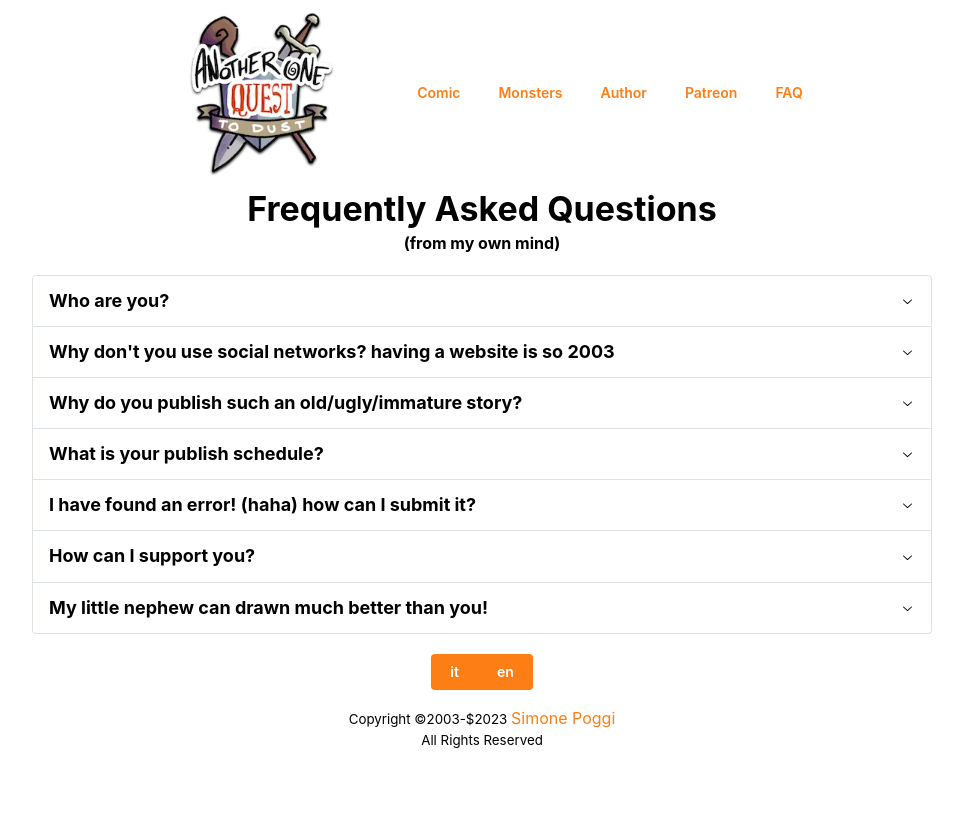
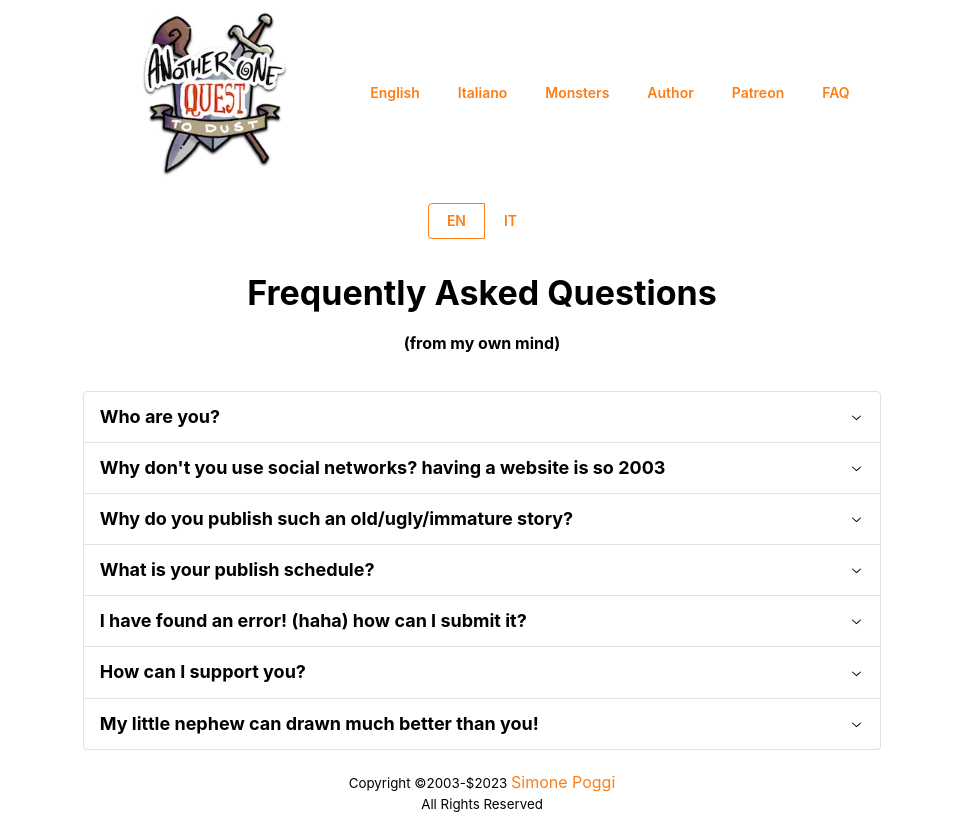
Before and after one commit to motocarota/aoqtd.com, a Next.js app: page /faq in a window 1280 px wide. Shown: the whole page, without its empty margins (158-1121 px from the left). Before the commit the page ends 800 px from the top, so only its background shows below. Built offline with nearby package versions, Linux system fonts and the light colour scheme.

Commit message:
cool stuff
Former-commit-id: 88d8bd6fe630e235871430eee1967528bde9fdf5 [formerly ecab6e8c0e1412d5856145bddfc75ba8c370ad0f]
Former-commit-id: 8b213cec53eb8ac7c20c821261bd8f59b57969fe

```diff
--- a/app.config.js
+++ b/app.config.js
@@ -1,3 +1,3 @@
 export const IMAGE_EXTENSION = '.webp';
 export const POST_EXTENSION = '.md';
-export const LOCALES = ['it', 'en'];
+export const LOCALES = ['en', 'it'];
--- a/components/Footer.js
+++ b/components/Footer.js
@@ -1,10 +1,8 @@
 import {Anchor, Center, Stack} from '@mantine/core';
-import LocaleSwitcher from './LocaleSwitcher';
 
 const Footer = () => (
 	<Center my='lg' mx='auto'>
 		<Stack>
-			<LocaleSwitcher />
 			<small>Copyright ©2003-${new Date().getFullYear()} <Anchor href='https://motocarota.art' target='_blank' rel='noreferrer'>Simone Poggi</Anchor><br/>All Rights Reserved</small>
 		</Stack>
 	</Center>
--- a/components/LocaleSwitcher.js
+++ b/components/LocaleSwitcher.js
@@ -1,23 +1,21 @@
+import _toUpper from 'lodash/toUpper';
 import {Button, ButtonGroup} from '@mantine/core';
 import {LOCALES} from '@/app.config';
 
-export default function LocaleSwitcher() {
+export default function LocaleSwitcher({locale, setLocale}) {
 	if (LOCALES.length < 2) {
 		return null;
 	}
 
-	const setLocale = l => {
-		console.log('TODO should navigate to another path', l);
-	};
-
 	return (
-		<ButtonGroup mx='auto'>
+		<ButtonGroup mx='auto' my='md'>
 			{LOCALES.map(l => (
 				<Button
 					key={l}
 					onClick={() => setLocale(l)}
+					variant={locale === l ? 'outline' : 'subtle'}
 				>
-					{l}
+					{_toUpper(l)}
 				</Button>
 			))}
 		</ButtonGroup>
--- a/components/Top.js
+++ b/components/Top.js
@@ -3,15 +3,14 @@ import Link from 'next/link';
 import {Button, Group} from '@mantine/core';
 
 const links = [
-	{to: '/01/000', label: 'Comic'},
+	{to: '/en/01/000', label: 'English'},
+	{to: '/it/01/000', label: 'Italiano'},
 	// {to: '/strip', label: 'Strips'},
 	{to: '/monsters', label: 'Monsters'},
 	{href: 'https://motocarota.art', label: 'Author'},
 	{href: 'https://www.patreon.com/motocarota', label: 'Patreon'},
 	{to: '/faq', label: 'FAQ'},
 ];
-
-// TODO i link devono essere funzione di param.loc
 
 const Top = () => (
 	<Group justify='center'>
--- a/pages/faq.js
+++ b/pages/faq.js
@@ -1,5 +1,7 @@
-import {Accordion, AccordionControl, AccordionItem, AccordionPanel, Anchor, Text, Title} from '@mantine/core';
+import LocaleSwitcher from '@/components/LocaleSwitcher';
+import {Accordion, AccordionControl, AccordionItem, AccordionPanel, Anchor, Stack, Text, Title} from '@mantine/core';
 import Image from 'next/image';
+import {useState} from 'react';
 
 const pageContent = {
 	en: {
@@ -144,11 +146,12 @@ const pageContent = {
 };
 
 export default function FAQ() {
-	// TODO loc comes from params
-	const t = pageContent.en;
+	const [loc, setLoc] = useState('en');
+	const t = pageContent[loc];
 
 	return (
-		<>
+		<Stack>
+			<LocaleSwitcher locale={loc} setLocale={setLoc} />
 			<Title>
 				{t.title}
 			</Title>
@@ -167,6 +170,6 @@ export default function FAQ() {
 					</AccordionItem>
 				))}
 			</Accordion>
-		</>
+		</Stack>
 	);
 }
```
Also changed, not shown: components/Comic.js (+11 -1 lines), 1 other file (tests, documents, lock files or other folders).
